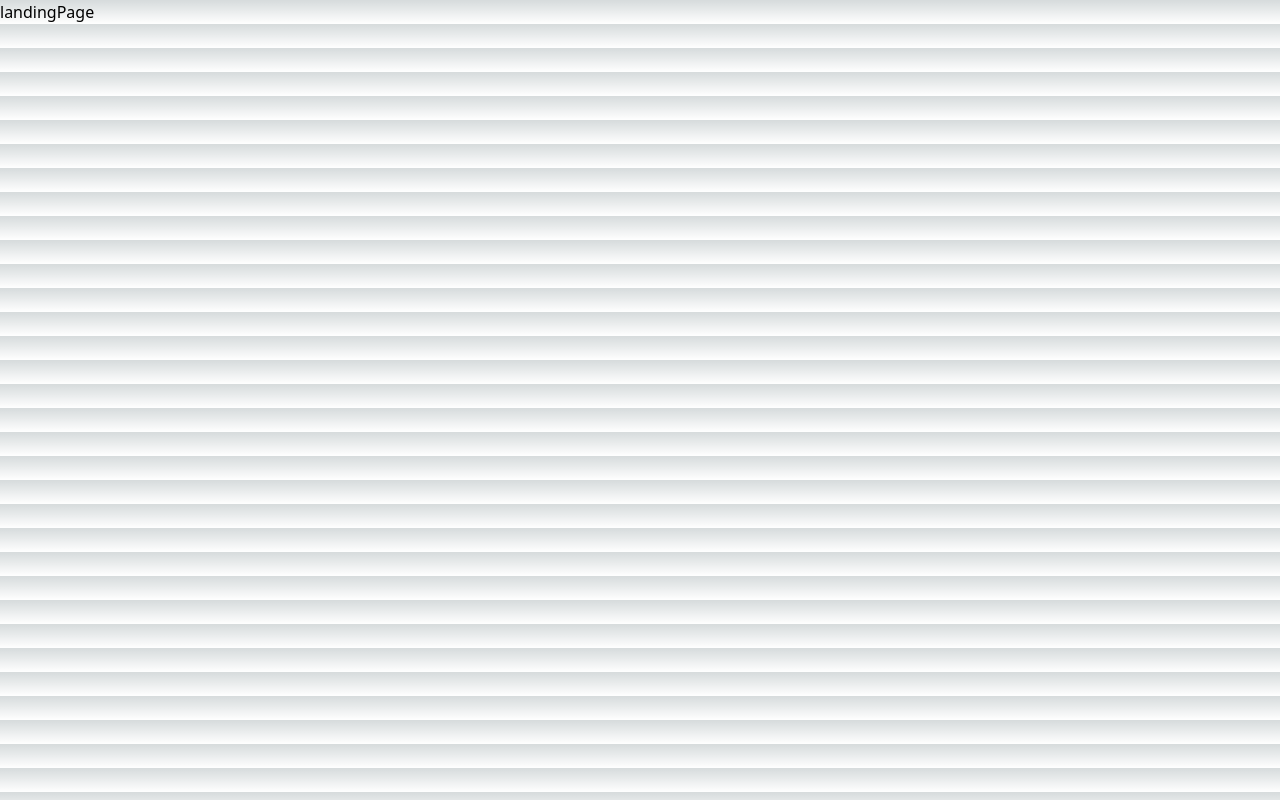
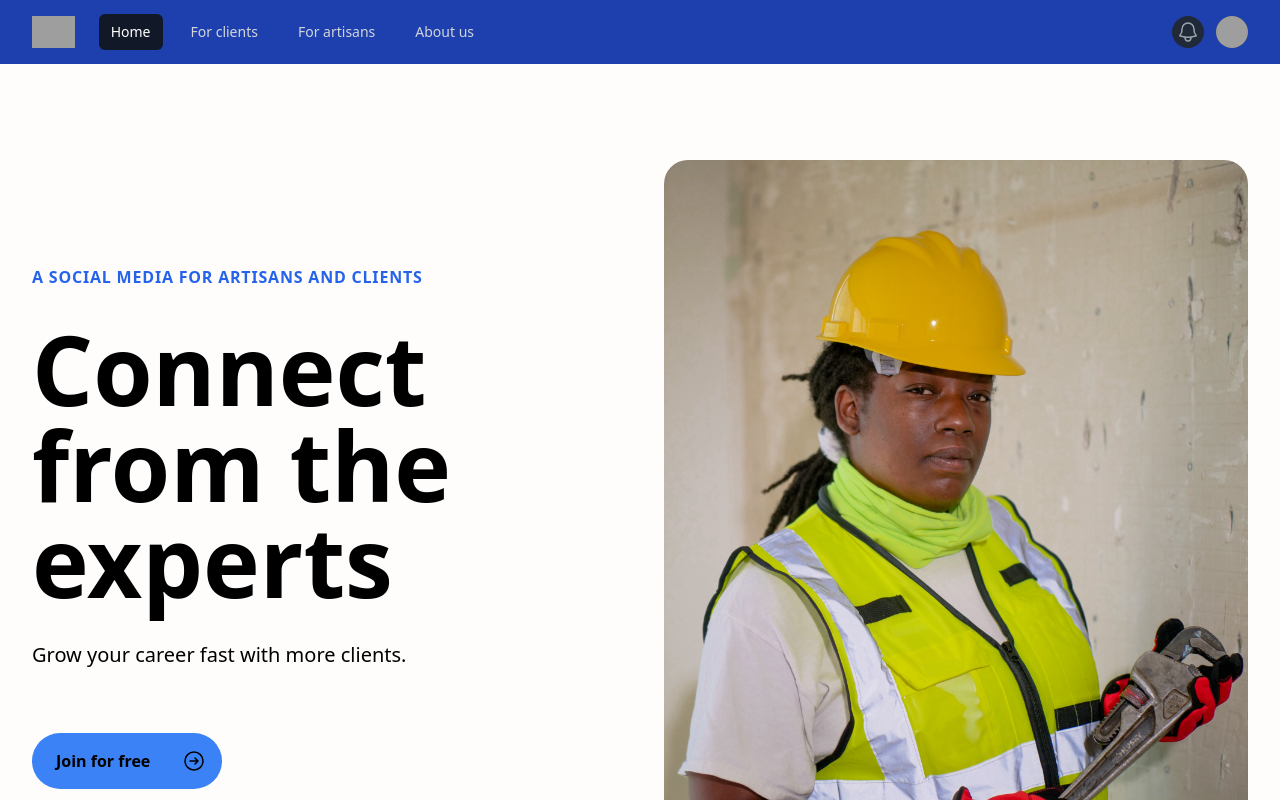
Before and after one commit to DevSheila/HustleHubClient, a Next.js app: page /landingPage in a window 1280 px wide. Shown: the top 800 px of the page. Built offline with nearby package versions, Linux system fonts and the light colour scheme; grey boxes are pictures that could not be loaded.

Commit message:
edit landingpage to latest code

```diff
--- a/pages/landingPage.js
+++ b/pages/landingPage.js
@@ -1,9 +1,203 @@
 import React from 'react'
+import Image from 'next/image'
+import { Fragment } from 'react'
+import { Disclosure, Menu, Transition } from '@headlessui/react'
+import { Bars3Icon, BellIcon, XMarkIcon } from '@heroicons/react/24/outline'
+import { getSession, useSession, signOut } from "next-auth/react"
 
-function landingPage() {
-  return (
-    <div>landingPage</div>
-  )
+import Login from './login'
+import Contact from './contact'
+
+
+
+//Signout
+  function handleSignOut(){
+    signOut()
+  }
+  //Navigation
+  const navigation = [
+    { name: 'Home', href: '#', current: true },
+    { name: 'For clients', href: '/issue_form', current: false },
+    { name: 'For artisans', href: '#', current: false },
+    { name: 'About us', href: '#', current: false },
+  ]
+  //className
+  function classNames(...classes) {
+    return classes.filter(Boolean).join(' ')
+  }
+  //LandingPage function
+function LandingPage() {
+    return (
+        <>
+            <div class="bg-white">
+            <Disclosure as="nav" className="bg-blue-800">
+      {({ open }) => (
+        <>
+          <div className="mx-auto max-w-7xl px-2 sm:px-6 lg:px-8">
+            <div className="relative flex h-16 items-center justify-between">
+              <div className="absolute inset-y-0 left-0 flex items-center sm:hidden">
+                {/* Mobile menu button*/}
+                <Disclosure.Button className="inline-flex items-center justify-center rounded-md p-2 text-gray-400 hover:bg-gray-700 hover:text-white focus:outline-none focus:ring-2 focus:ring-inset focus:ring-white">
+                  <span className="sr-only">Open main menu</span>
+                  {open ? (
+                    <XMarkIcon className="block h-6 w-6" aria-hidden="true" />
+                  ) : (
+                    <Bars3Icon className="block h-6 w-6" aria-hidden="true" />
+                  )}
+                </Disclosure.Button>
+              </div>
+              <div className="flex flex-1 items-center justify-center sm:items-stretch sm:justify-start">
+                <div className="flex flex-shrink-0 items-center">
+                  <img
+                    className="block h-8 w-auto lg:hidden"
+                    src="https://tailwindui.com/img/logos/mark.svg?color=indigo&shade=500"
+                    alt="Your Company"
+                  />
+                  <img
+                    className="hidden h-8 w-auto lg:block"
+                    src="https://tailwindui.com/img/logos/mark.svg?color=indigo&shade=500"
+                    alt="Your Company"
+                  />
+                </div>
+                <div className="hidden sm:ml-6 sm:block">
+                  <div className="flex space-x-4">
+                    {navigation.map((item) => (
+                      <a
+                        key={item.name}
+                        href={item.href}
+                        className={classNames(
+                          item.current ? 'bg-gray-900 text-white' : 'text-gray-300 hover:bg-gray-700 hover:text-white',
+                          'rounded-md px-3 py-2 text-sm font-medium'
+                        )}
+                        aria-current={item.current ? 'page' : undefined}
+                      >
+                        {item.name}
+                      </a>
+                    ))}
+                  </div>
+                </div>
+              </div>
+              <div className="absolute inset-y-0 right-0 flex items-center pr-2 sm:static sm:inset-auto sm:ml-6 sm:pr-0">
+                <button
+                  type="button"
+                  className="rounded-full bg-gray-800 p-1 text-gray-400 hover:text-white focus:outline-none focus:ring-2 focus:ring-white focus:ring-offset-2 focus:ring-offset-gray-800"
+                >
+                  <span className="sr-only">View notifications</span>
+                  <BellIcon className="h-6 w-6" aria-hidden="true" />
+                </button>
+
+                {/* Profile dropdown */}
+                <Menu as="div" className="relative ml-3">
+                  <div>
+                    <Menu.Button className="flex rounded-full bg-gray-800 text-sm focus:outline-none focus:ring-2 focus:ring-white focus:ring-offset-2 focus:ring-offset-gray-800">
+                      <span className="sr-only">Open user menu</span>
+                      <img
+                        className="h-8 w-8 rounded-full"
+                        src="https://images.unsplash.com/photo-1472099645785-5658abf4ff4e?ixlib=rb-1.2.1&ixid=eyJhcHBfaWQiOjEyMDd9&auto=format&fit=facearea&facepad=2&w=256&h=256&q=80"
+                        alt=""
+                      />
+                    </Menu.Button>
+                  </div>
+                  <Transition
+                    as={Fragment}
+                    enter="transition ease-out duration-100"
+                    enterFrom="transform opacity-0 scale-95"
+                    enterTo="transform opacity-100 scale-100"
+                    leave="transition ease-in duration-75"
+                    leaveFrom="transform opacity-100 scale-100"
+                    leaveTo="transform opacity-0 scale-95"
+                  >
+                    <Menu.Items className="absolute right-0 z-10 mt-2 w-48 origin-top-right rounded-md bg-white py-1 shadow-lg ring-1 ring-black ring-opacity-5 focus:outline-none">
+                      <Menu.Item>
+                        {({ active }) => (
+                          <a
+                            href="#"
+                            className={classNames(active ? 'bg-gray-100' : '', 'block px-4 py-2 text-sm text-gray-700')}
+                          >
+                            Your Profile
+                          </a>
+                        )}
+                      </Menu.Item>
+                      <Menu.Item>
+                        {({ active }) => (
+                          <a
+                            href="#"
+                            className={classNames(active ? 'bg-gray-100' : '', 'block px-4 py-2 text-sm text-gray-700')}
+                          >
+                            Settings
+                          </a>
+                        )}
+                      </Menu.Item>
+                      <Menu.Item>
+                        {({ active }) => (
+                          <a
+                            href="#"
+                            className={classNames(active ? 'bg-gray-100' : '', 'block px-4 py-2 text-sm text-gray-700')}
+                          >
+                            Sign out
+                          </a>
+                        )}
+                      </Menu.Item>
+                    </Menu.Items>
+                  </Transition>
+                </Menu>
+              </div>
+            </div>
+          </div>
+
+          <Disclosure.Panel className="sm:hidden">
+            <div className="space-y-1 px-2 pb-3 pt-2">
+              {navigation.map((item) => (
+                <Disclosure.Button
+                  key={item.name}
+                  as="a"
+                  href={item.href}
+                  className={classNames(
+                    item.current ? 'bg-gray-900 text-white' : 'text-gray-300 hover:bg-gray-700 hover:text-white',
+                    'block rounded-md px-3 py-2 text-base font-medium'
+                  )}
+                  aria-current={item.current ? 'page' : undefined}
+                >
+                  {item.name}
+                </Disclosure.Button>
+              ))}
+            </div>
+          </Disclosure.Panel>
+        </>
+      )}
+    </Disclosure>
+
+
+                <section class="bg-[#FCF8F1] bg-opacity-30 py-10 sm:py-16 lg:py-24">
+                    <div class="px-4 mx-auto max-w-7xl sm:px-6 lg:px-8">
+                        <div class="grid items-center grid-cols-1 gap-12 lg:grid-cols-2">
+                            <div>
+                                <p class="text-base font-semibold tracking-wider text-blue-600 uppercase">A social media for Artisans and Clients</p>
+                                <h1 class="mt-4 text-4xl font-bold text-black lg:mt-8 sm:text-6xl xl:text-8xl">Connect from the experts</h1>
+                                <p class="mt-4 text-base text-black lg:mt-8 sm:text-xl">Grow your career fast with more clients.</p>
+
+                                <a href="#" title="" class="inline-flex items-center px-6 py-4 mt-8 font-semibold text-black transition-all duration-200 bg-blue-500 rounded-full lg:mt-16 hover:bg-blue-400 focus:bg-blue-400" role="button">
+                                    Join for free
+                                    <svg class="w-6 h-6 ml-8 -mr-2" xmlns="http://www.w3.org/2000/svg" fill="none" viewBox="0 0 24 24" stroke="currentColor">
+                                        <path stroke-linecap="round" stroke-linejoin="round" stroke-width="1.5" d="M13 9l3 3m0 0l-3 3m3-3H8m13 0a9 9 0 11-18 0 9 9 0 0118 0z" />
+                                    </svg>
+                                </a>
+
+                                <p class="mt-5 text-gray-600">Already joined us? <a href="/login" title="" class="text-black transition-all duration-200 hover:underline">Log in</a></p>
+                            </div>
+
+                            <div>
+                                <img class="block w-full h-166 lg:h-full object-cover rounded-3xl" src="../images/img3.jpg" alt="" />
+                            </div>
+                        </div>
+                    </div>
+                </section>
+            </div>
+
+            {/* {session ? User({ session, handleSignOut }) : Guest()} */}
+            <Contact />
+        </>
+    )
 }
 
-export default landingPage
+export default LandingPage
```
